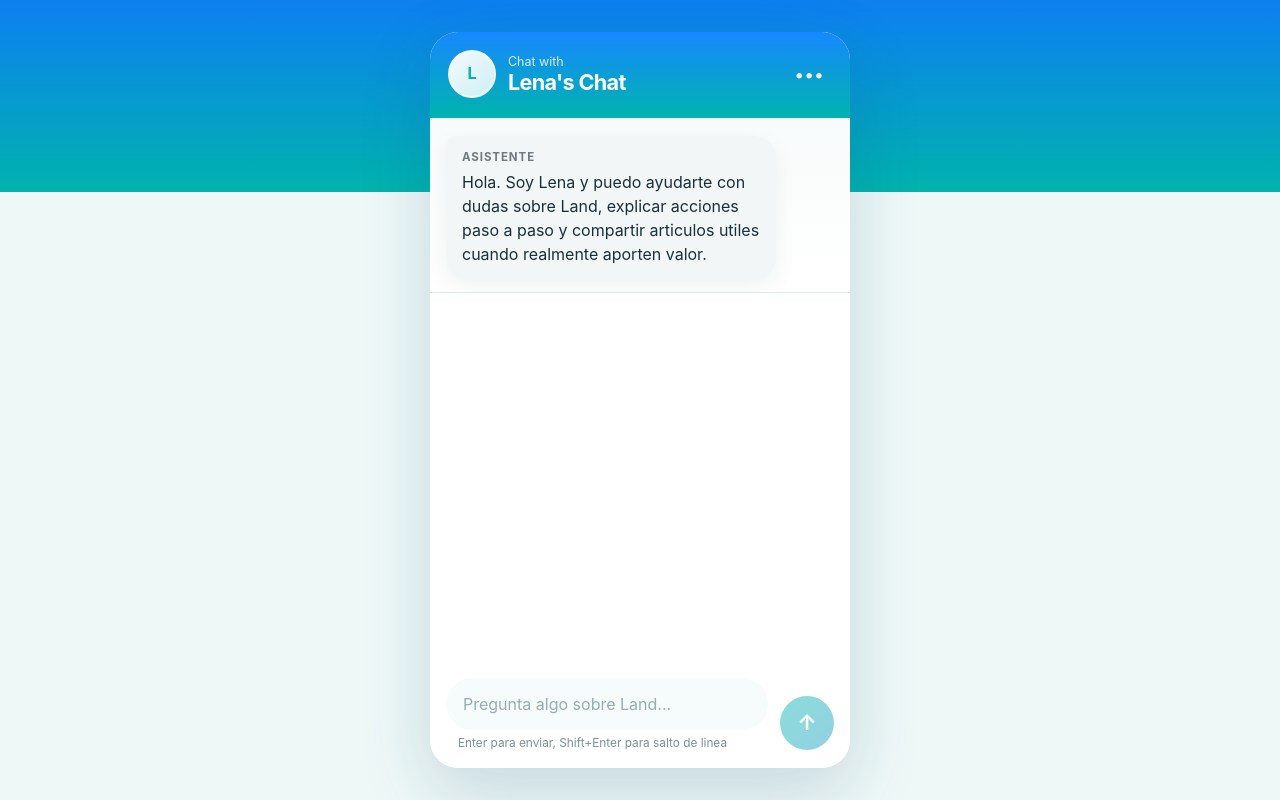
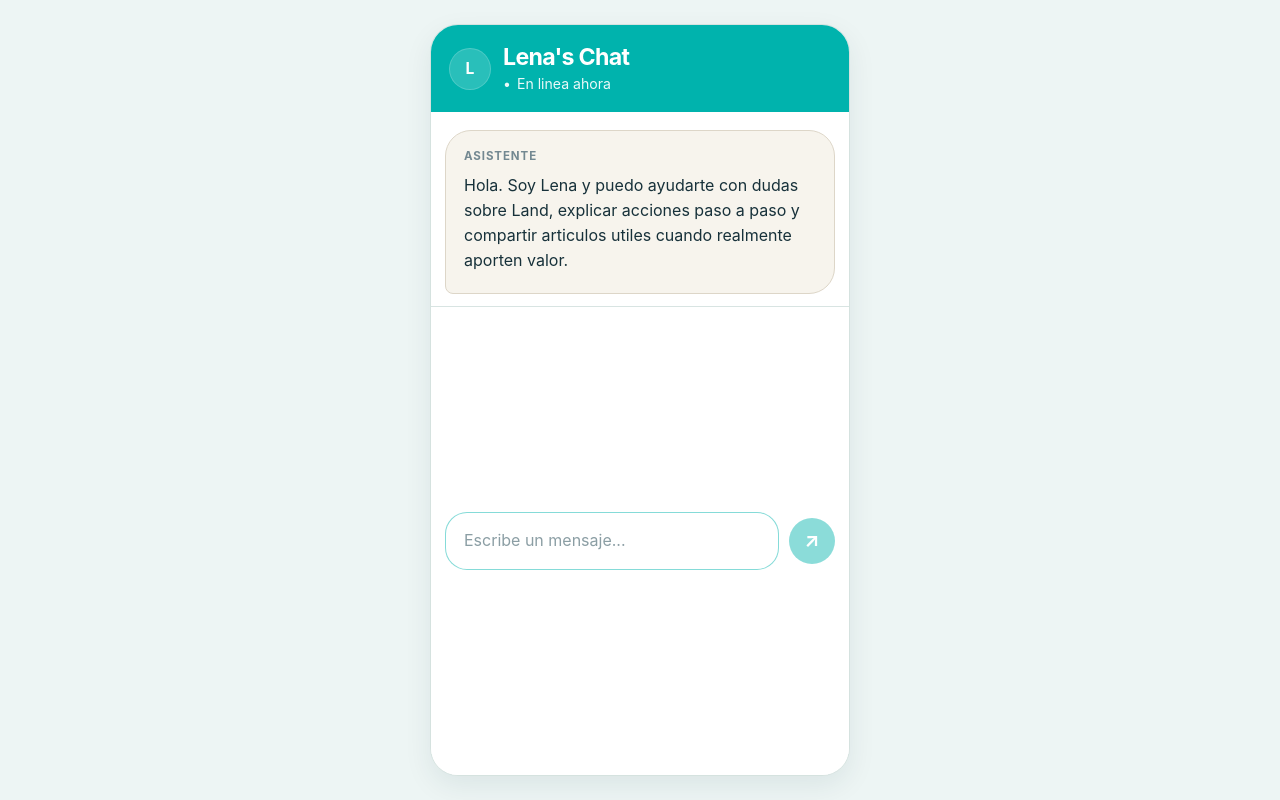
Before and after one commit to ai-tn/chatbot-lena, a Next.js app: page / in a window 1280 px wide. Built offline with nearby package versions, Linux system fonts and the light colour scheme.

Commit message:
Refine flat chat layout and input flow

```diff
--- a/src/app/globals.css
+++ b/src/app/globals.css
@@ -1,17 +1,18 @@
 :root {
-  --bg: #eef8f7;
+  --bg: #edf5f4;
   --surface: #ffffff;
-  --surface-soft: #f6fbfb;
-  --line: #d6ecea;
+  --surface-soft: #f6f3eb;
+  --line: #d8e4e2;
   --ink: #17313a;
-  --muted: #78939a;
+  --muted: #6f858b;
   --primary: #00b3ad;
-  --primary-strong: #1099c1;
-  --primary-soft: #e4f8f7;
-  --assistant-bubble: #f3f6f7;
+  --primary-soft: #dff7f5;
+  --assistant-bubble: #f7f4ed;
+  --assistant-border: #ddd6c8;
   --user-ink: #ffffff;
   --error: #c1355a;
-  --warning: #946200;
+  --warning-bg: #fff7df;
+  --warning-ink: #946200;
 }
 
 * {
@@ -26,11 +27,9 @@ body {
 
 body {
   min-height: 100dvh;
-  overflow: hidden;
   font-family: Inter, "Segoe UI", system-ui, sans-serif;
   color: var(--ink);
-  background:
-    linear-gradient(180deg, #0d7ff2 0%, #00b3ad 24%, #eef8f7 24%, #eef8f7 100%);
+  background: var(--bg);
 }
 
 button,
@@ -53,7 +52,7 @@ div {
 }
 
 a {
-  color: #0f6fd9;
+  color: #0b7e9a;
   text-decoration: none;
 }
 
@@ -65,31 +64,28 @@ a:hover {
   min-height: 100dvh;
   display: grid;
   place-items: center;
-  padding: 12px;
+  padding: 16px;
 }
 
 .chat-panel {
   width: min(100%, 420px);
-  height: min(92dvh, 860px);
+  height: min(94dvh, 860px);
   display: grid;
   grid-template-rows: auto auto minmax(0, 1fr) auto;
   background: var(--surface);
+  border: 1px solid #d5e2df;
   border-radius: 28px;
   overflow: hidden;
-  box-shadow: 0 24px 70px rgba(18, 71, 111, 0.18);
+  box-shadow: 0 10px 28px rgba(15, 55, 66, 0.08);
 }
 
 .chat-header {
-  position: sticky;
-  top: 0;
-  z-index: 3;
   display: flex;
-  justify-content: space-between;
   align-items: center;
-  gap: 16px;
-  padding: 18px 18px 20px;
-  color: white;
-  background: linear-gradient(180deg, #1788ff 0%, #00b3ad 100%);
+  gap: 14px;
+  padding: 20px 18px;
+  color: #ffffff;
+  background: var(--primary);
 }
 
 .brand-block {
@@ -98,56 +94,52 @@ a:hover {
   gap: 12px;
 }
 
-.avatar-placeholder {
-  width: 48px;
-  height: 48px;
+.avatar-placeholder,
+.message-avatar {
+  width: 42px;
+  height: 42px;
   border-radius: 50%;
   flex: 0 0 auto;
   display: grid;
   place-items: center;
+  font-size: 0.98rem;
   font-weight: 700;
-  background: linear-gradient(135deg, rgba(255,255,255,0.95), rgba(228,248,247,0.9));
-  color: var(--primary);
-  border: 2px solid rgba(255, 255, 255, 0.55);
 }
 
-.avatar-placeholder span {
-  transform: translateY(-1px);
+.avatar-placeholder {
+  background: rgba(255, 255, 255, 0.16);
+  border: 1px solid rgba(255, 255, 255, 0.18);
 }
 
 .chat-header h1 {
-  margin: 2px 0 0;
-  font-size: 1.35rem;
+  margin: 0;
+  font-size: 1.45rem;
   line-height: 1.05;
   letter-spacing: -0.03em;
 }
 
-.eyebrow {
-  margin: 0;
-  font-size: 0.78rem;
-  opacity: 0.84;
+.online-status {
+  margin: 6px 0 0;
+  font-size: 0.88rem;
+  opacity: 0.92;
 }
 
-.menu-button {
-  border: 0;
-  background: transparent;
-  color: rgba(255, 255, 255, 0.95);
-  font-size: 1.1rem;
-  padding: 6px 8px;
-  border-radius: 999px;
-  cursor: pointer;
+.online-status::before {
+  content: "•";
+  display: inline-block;
+  margin-right: 6px;
 }
 
 .status-banner {
   margin: 12px 16px 0;
   padding: 10px 14px;
-  border-radius: 16px;
+  border-radius: 14px;
   font-size: 0.92rem;
 }
 
 .status-banner.loading {
-  background: #fff7df;
-  color: var(--warning);
+  background: var(--warning-bg);
+  color: var(--warning-ink);
 }
 
 .status-banner.error {
@@ -158,50 +150,81 @@ a:hover {
 .chat-surface {
   min-height: 0;
   overflow: auto;
-  padding: 18px 16px 12px;
-  background: linear-gradient(180deg, #f8fbfb 0%, #ffffff 100%);
+  padding: 18px 14px 12px;
+  background: #ffffff;
 }
 
 .message-list {
   display: flex;
   flex-direction: column;
-  gap: 14px;
+  gap: 16px;
+}
+
+.message-row {
+  display: flex;
+  align-items: flex-end;
+  gap: 10px;
+}
+
+.message-row.user {
+  justify-content: flex-end;
+}
+
+.message-row.intro-row {
+  display: block;
+}
+
+.message-avatar {
+  width: 30px;
+  height: 30px;
+  font-size: 0.8rem;
+  color: #ffffff;
+  background: var(--primary);
 }
 
 .message-bubble {
-  max-width: 85%;
-  padding: 14px 16px;
-  border-radius: 22px;
-  box-shadow: 0 8px 22px rgba(19, 49, 58, 0.06);
+  max-width: 84%;
+  padding: 15px 16px;
+  border-radius: 20px;
 }
 
 .message-bubble.assistant {
-  align-self: flex-start;
   background: var(--assistant-bubble);
-  color: var(--ink);
-  border-top-left-radius: 10px;
+  border: 1px solid var(--assistant-border);
+  border-bottom-left-radius: 8px;
 }
 
 .message-bubble.user {
-  align-self: flex-end;
-  background: linear-gradient(135deg, var(--primary), var(--primary-strong));
+  background: var(--primary);
   color: var(--user-ink);
-  border-top-right-radius: 10px;
+  border-bottom-right-radius: 8px;
+}
+
+.intro-card {
+  max-width: 100%;
+  padding: 18px 18px 20px;
+  border: 0;
+  border-radius: 26px;
+  background: #f5f9fb;
 }
 
 .message-role {
   display: block;
-  margin-bottom: 6px;
+  margin-bottom: 8px;
   font-size: 0.72rem;
   font-weight: 700;
   letter-spacing: 0.08em;
   text-transform: uppercase;
-  opacity: 0.62;
+  color: #738891;
+}
+
+.intro-label {
+  margin-bottom: 10px;
 }
 
 .message-body p {
   margin: 0 0 8px;
-  line-height: 1.5;
+  line-height: 1.55;
 }
 
 .message-body p:last-child {
@@ -209,70 +232,53 @@ a:hover {
 }
 
 .message-composer {
-  position: sticky;
-  bottom: 0;
-  z-index: 3;
   display: grid;
   grid-template-columns: 1fr auto;
-  gap: 12px;
-  align-items: end;
-  padding: 14px 16px 18px;
-  background: linear-gradient(180deg, rgba(255,255,255,0.92), #ffffff 32%);
+  gap: 10px;
+  align-items: center;
+  padding: 14px;
+  background: #ffffff;
   border-top: 1px solid var(--line);
 }
 
-.composer-field {
-  display: flex;
-  flex-direction: column;
-  gap: 6px;
-}
-
 .message-composer textarea {
-  min-height: 52px;
-  max-height: 160px;
-  padding: 15px 16px;
-  border: 1px solid transparent;
-  border-radius: 999px;
+  min-height: 58px;
+  max-height: 140px;
+  padding: 17px 18px;
+  border: 1px solid #d6dacc;
+  border-radius: 22px;
   background: var(--surface-soft);
   color: var(--ink);
   outline: none;
 }
 
 .message-composer textarea:focus {
-  border-color: rgba(0, 179, 173, 0.28);
+  border-color: rgba(0, 179, 173, 0.48);
   background: #ffffff;
 }
 
 .message-composer textarea::placeholder {
-  color: #97adb3;
-}
-
-.composer-hint {
-  padding-left: 12px;
-  font-size: 0.74rem;
-  color: var(--muted);
+  color: #8b9ea4;
 }
 
 .message-composer button {
-  width: 54px;
-  height: 54px;
+  width: 46px;
+  height: 46px;
   border: 0;
   border-radius: 50%;
-  background: linear-gradient(135deg, #00b3ad 0%, #1099c1 100%);
+  background: var(--primary);
   color: white;
   cursor: pointer;
-  box-shadow: 0 12px 24px rgba(0, 179, 173, 0.28);
 }
 
 .message-composer button:disabled {
   opacity: 0.45;
   cursor: not-allowed;
-  box-shadow: none;
 }
 
 .send-icon {
   display: inline-block;
-  font-size: 1.35rem;
+  font-size: 1.22rem;
   font-weight: 700;
   transform: translateY(-1px);
 }
@@ -334,14 +340,15 @@ a:hover {
     width: 100%;
     height: 100dvh;
     border-radius: 0;
+    border: 0;
     box-shadow: none;
   }
 
-  .chat-header {
-    border-radius: 0 0 24px 24px;
+  .chat-surface {
+    padding-inline: 12px;
   }
 
   .message-bubble {
-    max-width: 90%;
+    max-width: 88%;
   }
 }
--- a/src/components/chat-shell.tsx
+++ b/src/components/chat-shell.tsx
@@ -25,9 +25,11 @@ export function ChatShell() {
   const [error, setError] = useState<string | null>(null);
   const sessionIdRef = useRef<string>("session-pending");
   const scrollRef = useRef<HTMLDivElement | null>(null);
+  const inputRef = useRef<HTMLTextAreaElement | null>(null);
 
   useEffect(() => {
     sessionIdRef.current = getOrCreateSessionId();
+    inputRef.current?.focus();
   }, []);
 
   useEffect(() => {
@@ -81,6 +83,9 @@ export function ChatShell() {
       setError(extractErrorMessage(submissionError));
     } finally {
       setIsLoading(false);
+      requestAnimationFrame(() => {
+        inputRef.current?.focus();
+      });
     }
   }
 
@@ -93,13 +98,10 @@ export function ChatShell() {
               <span>L</span>
             </div>
             <div>
-              <p className="eyebrow">Chat with</p>
               <h1>Lena&apos;s Chat</h1>
+              <p className="online-status">En linea ahora</p>
             </div>
           </div>
-          <button className="menu-button" type="button" aria-label="Opciones">
-            •••
-          </button>
         </header>
 
         <StatusBanner error={error} isLoading={isLoading} />
@@ -110,7 +112,8 @@ export function ChatShell() {
         </div>
 
         <MessageInput
-          disabled={isLoading}
+          inputRef={inputRef}
+          isLoading={isLoading}
           onChange={setInput}
           onSubmit={handleSubmit}
           value={input}
--- a/src/components/message-input.tsx
+++ b/src/components/message-input.tsx
@@ -1,13 +1,14 @@
-import { FormEvent, KeyboardEvent } from "react";
+import { FormEvent, KeyboardEvent, RefObject } from "react";
 
 type MessageInputProps = {
-  disabled: boolean;
+  inputRef: RefObject<HTMLTextAreaElement | null>;
+  isLoading: boolean;
   onChange: (value: string) => void;
   onSubmit: (event?: FormEvent<HTMLFormElement>) => void;
   value: string;
 };
 
-export function MessageInput({ disabled, onChange, onSubmit, value }: MessageInputProps) {
+export function MessageInput({ inputRef, isLoading, onChange, onSubmit, value }: MessageInputProps) {
   function handleKeyDown(event: KeyboardEvent<HTMLTextAreaElement>) {
     if (event.key === "Enter" && !event.shiftKey) {
       event.preventDefault();
@@ -20,21 +21,19 @@ export function MessageInput({ disabled, onChange, onSubmit, value }: MessageInp
       <label className="sr-only" htmlFor="message">
         Escribe tu pregunta
       </label>
-      <div className="composer-field">
       <textarea
         id="message"
         name="message"
-          placeholder="Pregunta algo sobre Land..."
+        placeholder="Escribe un mensaje..."
         rows={1}
+        ref={inputRef}
         value={value}
         onChange={(event) => onChange(event.target.value)}
         onKeyDown={handleKeyDown}
-          disabled={disabled}
+        aria-busy={isLoading}
       />
-        <span className="composer-hint">Enter para enviar, Shift+Enter para salto de linea</span>
-      </div>
-      <button aria-label="Enviar mensaje" disabled={disabled || !value.trim()} type="submit">
-        <span className="send-icon">↑</span>
+      <button aria-label="Enviar mensaje" disabled={!value.trim() || isLoading} type="submit">
+        <span className="send-icon">↗</span>
       </button>
     </form>
   );
--- a/src/components/message-list.tsx
+++ b/src/components/message-list.tsx
@@ -9,37 +9,65 @@ type MessageListProps = {
 export function MessageList({ isLoading, messages }: MessageListProps) {
   return (
     <div className="message-list" aria-live="polite">
-      {messages.map((message) => (
+      {messages.map((message, index) => {
+        const isIntro = index === 0 && message.role === "assistant";
+
+        return (
           <article
-          className={`message-bubble ${message.role === "assistant" ? "assistant" : "user"}`}
+            className={[
+              "message-row",
+              message.role === "assistant" ? "assistant" : "user",
+              isIntro ? "intro-row" : "",
+            ]
+              .filter(Boolean)
+              .join(" ")}
             key={message.id}
           >
-          <span className="message-role">{message.role === "assistant" ? "Asistente" : "Tu"}</span>
+            {message.role === "assistant" && !isIntro ? <div className="message-avatar">L</div> : null}
+            <div
+              className={[
+                "message-bubble",
+                message.role === "assistant" ? "assistant" : "user",
+                isIntro ? "intro-card" : "",
+              ]
+                .filter(Boolean)
+                .join(" ")}
+            >
+              {isIntro ? <span className="message-role intro-label">Asistente</span> : null}
               <div className="message-body">
-            {message.content.split("\n").map((line, index) => (
-              <p key={`${message.id}-${index}`}>
+                {message.content.split("\n").map((line, lineIndex) => (
+                  <p key={`${message.id}-${lineIndex}`}>
                     {linkifyText(line).map((chunk, chunkIndex) =>
                       chunk.type === "link" ? (
-                    <a href={chunk.value} key={`${message.id}-${index}-${chunkIndex}`} rel="noreferrer" target="_blank">
+                        <a
+                          href={chunk.value}
+                          key={`${message.id}-${lineIndex}-${chunkIndex}`}
+                          rel="noreferrer"
+                          target="_blank"
+                        >
                           {chunk.value}
                         </a>
                       ) : (
-                    <span key={`${message.id}-${index}-${chunkIndex}`}>{chunk.value}</span>
+                        <span key={`${message.id}-${lineIndex}-${chunkIndex}`}>{chunk.value}</span>
                       ),
                     )}
                   </p>
                 ))}
               </div>
+            </div>
           </article>
-      ))}
+        );
+      })}
 
       {isLoading ? (
-        <article className="message-bubble assistant loading" key="loading-indicator">
-          <span className="message-role">Asistente</span>
-          <div className="typing-dots" aria-label="El asistente esta pensando">
+        <article className="message-row assistant" key="loading-indicator">
+          <div className="message-avatar">L</div>
+          <div className="message-bubble assistant loading">
+            <div className="typing-dots" aria-label="Lena esta pensando">
               <span />
               <span />
               <span />
+            </div>
           </div>
         </article>
       ) : null}
```
Lines whose indentation alone changed are shown as unchanged.
